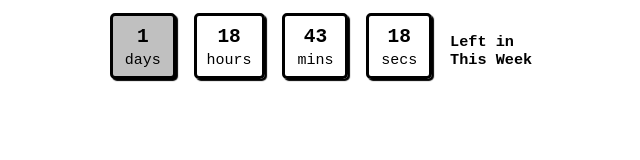
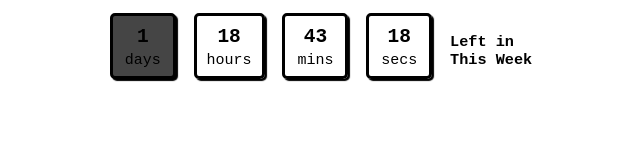
Before and after one commit to maryaso/day-left-in-a-week, a plain HTML site: page index.html in a window 1280 px wide. Shown: the whole page, without its empty margins (319-959 px from the left). Drawn offline with Linux system fonts and the light colour scheme.

Commit message:
Update index.html

```diff
--- a/index.html
+++ b/index.html
@@ -40,7 +40,7 @@
         }
 
         #days{
-            background-color:  #c0c0c0; ;
+            background-color:  #454545; ;
         }
 
 
```
